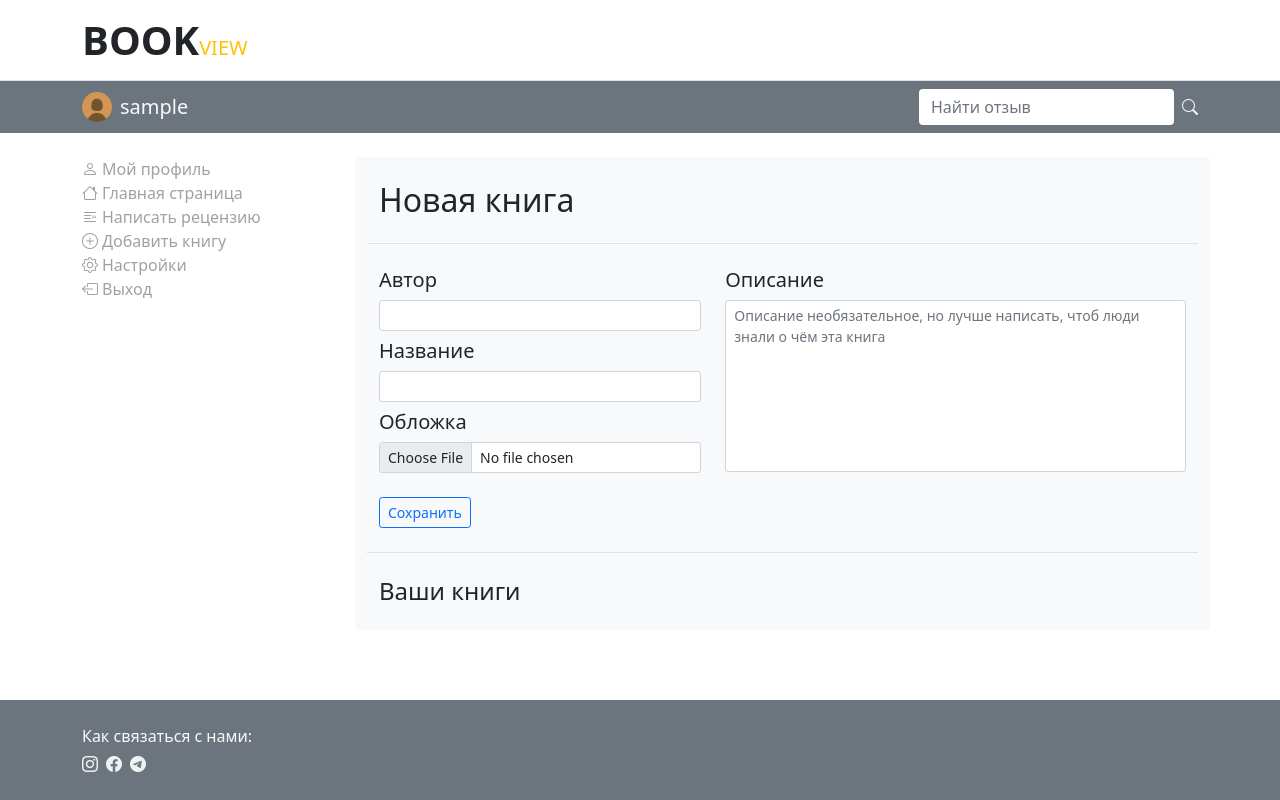
After one commit to BorisPlaton/books_flask, a Flask app: page /add_book in a window 1280 px wide. The commit adds this page. Run offline with Flask 2, Linux system fonts and the light colour scheme; the visitor is signed in with stand-in values (Sample User, id 1); data comes from the database, SQL or seed files in the repository; some libraries are stand-ins or nearby versions.

Commit message:
Added new page - adding books; changes in db talbes

```diff
--- a/bookreview/forms/forms.py
+++ b/bookreview/forms/forms.py
@@ -3,7 +3,7 @@ from flask_wtf.file import FileField, FileRequired, FileSize, FileAllowed
 from flask_bcrypt import check_password_hash
 from flask_login import current_user
 from wtforms.validators import InputRequired, EqualTo, Email, ValidationError, Length, Regexp
-from wtforms.fields import StringField, PasswordField, SubmitField, BooleanField
+from wtforms.fields import StringField, PasswordField, SubmitField, BooleanField, SelectField, TextAreaField
 from bookreview.models import User
 from bookreview import profile_img
 
@@ -125,13 +125,18 @@ class WriteReview(FlaskForm):
     Написание рецензии на книгу. Поля title, author, cover используются для создания записи в таблице book.
     Поля description, text для записи в таблице review.
     """
+    select_book = SelectField("Книга", validators=[InputRequired("Выберите книгу")])
+    text = StringField("Отзыв", validators=[InputRequired("Напишите что-то"),
+                                            Length(max=10000, message="Слишком большой текст")])
+    submit = SubmitField("Сохранить")
+
+
+class AddBook(FlaskForm):
     title = StringField("Название", validators=[InputRequired("Введите название книги"),
                                                 Length(max=200)])
     author = StringField("Автор", validators=[InputRequired("Введите автора"),
                                               Length(max=100)])
     cover = FileField("Обложка", validators=[FileSize(max_size=2000000,
                                                       message="Обложка должна весить не больше 2 Мб")])
-    description = StringField("Описание книги", validators=[Length(max=500)])
-    text = StringField("Отзыв", validators=[InputRequired("Напишите что-то"),
-                                            Length(max=10000, message="Слишком большой текст")])
+    description = TextAreaField("Описание книги", validators=[Length(max=350)])
     submit = SubmitField("Сохранить")
--- a/bookreview/models/models.py
+++ b/bookreview/models/models.py
@@ -29,6 +29,7 @@ class User(db.Model, UserMixin):
     username = db.Column(db.String(24), default=same_as('login'))
     reviews = db.relationship("Review", backref="author")
     comments = db.relationship("Comment", backref="author")
+    books = db.relationship("Book", backref="user")
 
     def __repr__(self):
         return f"id user {self.id} | Login {self.login} | Email {self.email} | password {self.password}"
@@ -39,7 +40,6 @@ class Review(db.Model):
     author_id = db.Column(db.Integer, db.ForeignKey('user.id'), nullable=False)
     book_id = db.Column(db.Integer, db.ForeignKey('book.id'), nullable=False)
     text = db.Column(db.String(10000), nullable=False)
-    description = db.Column(db.String(500))
     date = db.Column(db.DateTime, nullable=False, default=datetime.utcnow)
     good_marks = db.Column(db.Integer, default=0)
     bad_marks = db.Column(db.Integer, default=0)
@@ -62,9 +62,12 @@ class Comment(db.Model):
 
 class Book(db.Model):
     id = db.Column(db.Integer, primary_key=True)
+    # Пользователь, который добавил эту книгу
+    user_id = db.Column(db.Integer, db.ForeignKey('user.id'), nullable=False)
     title = db.Column(db.String(200), nullable=False)
     author = db.Column(db.String(100), nullable=False)
     cover = db.Column(db.String(200), default="default_cover.jpg")
+    description = db.Column(db.String(350))
     review = db.relationship('Review', backref='book', uselist=False)
 
     def __repr__(self):
--- a/bookreview/routes/main.py
+++ b/bookreview/routes/main.py
@@ -1,6 +1,10 @@
-from flask import Blueprint, render_template
+from flask import Blueprint, render_template, flash, url_for
 from flask_login import login_required
-from bookreview.forms import LoadPhoto, DeletePhoto, ChangeUsername, WriteReview
+from werkzeug.utils import redirect
+
+from bookreview.forms import LoadPhoto, DeletePhoto, ChangeUsername, WriteReview, AddBook
+from bookreview.models import Book
+from bookreview import db
 
 main = Blueprint("main", __name__)
 
@@ -11,6 +15,41 @@ def index():
     Домашняя страница.
     """
     return render_template('index.html')
+
+
+@main.route('/my_profile', methods=["POST", "GET"])
+@login_required
+def my_profile():
+    return render_template("my_profile.html")
+
+
+@main.route('/write_review', methods=["POST", "GET"])
+@login_required
+def write_review():
+    write_review_form = WriteReview()
+
+    return render_template("write_review.html", form=write_review_form)
+
+
+@main.route('/add_book', methods=["POST", "GET"])
+@login_required
+def add_book():
+    """
+    Добавление новой книги. Показывает уже добавленные книги.
+    """
+    add_book_form = AddBook()
+
+    if add_book_form.validate_on_submit():
+        book = Book(title=add_book_form.title.data,
+                    author=add_book_form.author.data,
+                    cover=add_book_form.cover.data,
+                    desription=add_book_form.description.data)
+        db.session.add(book)
+        db.session.commit()
+        flash("Книга успешно добавлена!", category="success")
+        return redirect(url_for('main.add_book'))
+
+    return render_template('add_book.html', form=add_book_form)
 
 
 @main.route('/settings')
@@ -27,17 +66,3 @@ def settings():
                            load_photo_form=load_photo,
                            delete_photo_form=delete_photo,
                            change_username_form=change_username)
-
-
-@main.route('/my_profile', methods=["POST", "GET"])
-@login_required
-def my_profile():
-    return render_template("my_profile.html")
-
-
-@main.route('/write_review', methods=["POST", "GET"])
-@login_required
-def write_review():
-    write_review_form = WriteReview()
-
-    return render_template("write_review.html", form=write_review_form)
--- /dev/null
+++ b/bookreview/templates/add_book.html
@@ -0,0 +1,52 @@
+{% extends 'base.html' %}
+
+{% block title %} Bookview | Новая книга {% endblock %}
+
+{% block content %}
+<div class="col-lg-9 bg-light p-4 rounded">
+	<form action="{{ url_for('main.add_book')}}" method="post" enctype="multipart/form-data" novalidate >
+		{{ form.csrf_token }}
+		<div class="row g-4">
+
+			<div class="col-lg-12 pb-4 border-bottom">
+				<h2 class="fw-light m-0">Новая книга</h2>
+			</div>
+
+			<div class="col-lg-5">
+				<h5>Автор</h5>
+				<div class="input-group mb-2">
+					{{ load_field(form.author, class="form-control form-control-sm") }}
+				</div>
+
+				<h5>Название</h5>
+				<div class="input-group mb-2">
+					{{ load_field(form.title, class="form-control form-control-sm") }}
+				</div>
+
+				<h5>Обложка</h5>
+				<div class="input-group">
+					{{ load_field(form.cover, class="form-control form-control-sm", placeholder=form.cover.label.text) }}
+				</div>
+			</div>
+
+			<div class="col-lg-7">
+				<h5>Описание</h5>
+				<div class="input-group">
+					{{ load_field(form.description, class="form-control form-control-sm", style="height:172px; resize: none;", placeholder="Описание необязательное, но лучше написать, чтоб люди знали о чём эта книга")}}
+				</div>
+			</div>
+
+			<div class="col-lg-2">
+				{{ form.submit(class='btn btn-outline-primary btn-sm')}}
+			</div>
+
+			<div class="col-12 border-bottom"></div>
+
+			<div class="col-lg-12">
+				<h4 class="fw-light m-0">Ваши книги</h4>
+			</div>
+
+		</div>
+	</form>
+</div>
+{% endblock %}
--- a/bookreview/templates/base.html
+++ b/bookreview/templates/base.html
@@ -1,3 +1,5 @@
+{% from '_macro.html' import load_field%}
+
 <!DOCTYPE html>
 <html lang="en">
 <head>
@@ -71,7 +73,8 @@
 
 <div class="container-fluid d-lg-none" style="background: #c7c7c7;">
 	<div class="collapse" id="hidden_menu">
-		<div class="d-flex p-3 flex-column">
+		<!-- USER PROFILE -->
+		<div class="d-flex py-3 flex-column">
 			<div>
 				<a href=" {{ url_for('main.my_profile') }} " class="hidden_link"><i class="bi bi-person me-1"></i>Мой профиль</a>
 			</div>
@@ -102,15 +105,19 @@
 							<div class="d-flex flex-column align-items-start">
 								<!-- PROFILE PAGE -->
 								<div>
-									<a href="#" class="sidebar_link"><i class="bi bi-house me-1"></i>Главная страница</a>
+									<a href=" {{ url_for('main.my_profile') }} " class="sidebar_link"><i class="bi bi-person me-1"></i>Мой профиль</a>
 								</div>
 								<!-- PROFILE PAGE -->
 								<div>
-									<a href=" {{ url_for('main.my_profile') }} " class="sidebar_link"><i class="bi bi-person me-1"></i>Мой профиль</a>
+									<a href="#" class="sidebar_link"><i class="bi bi-house me-1"></i>Главная страница</a>
 								</div>
 								<!-- WRITE A NEW REVIEW -->
 								<div>
 									<a href="{{ url_for('main.write_review') }}" class="sidebar_link"><i class="bi bi-blockquote-right me-1"></i>Написать рецензию</a>
+								</div>
+								<!-- ADD NEW BOOK -->
+								<div>
+									<a href="{{ url_for('main.add_book') }}" class="sidebar_link"><i class="bi bi-plus-circle me-1"></i>Добавить книгу</a>
 								</div>
 								<!-- SETTINGS -->
 								<div>
@@ -127,6 +134,10 @@
 			</div>
 			{% endif %}
 			{% endblock %}
+
+			{% for ctg, msg in get_flashed_messages(True) %}
+	            <div class="col-lg-9 alert alert-{{ ctg }}">{{ msg }}</div>
+	        {% endfor %}
 
 			{% block content %}
 			<div class="col-lg-{% if current_user.is_authenticated %}9{% else %}12{% endif %}">
--- a/bookreview/templates/write_review.html
+++ b/bookreview/templates/write_review.html
@@ -4,6 +4,10 @@
 
 {% block content %}
 <div class="col-lg-9 bg-light p-4 rounded">
+	<div class="row">
 
+
+
+	</div>
 </div>
 {% endblock %}
```
Also changed, not shown: migrations/versions/edd9aeedd438_.py (added, +34 -0 lines).
